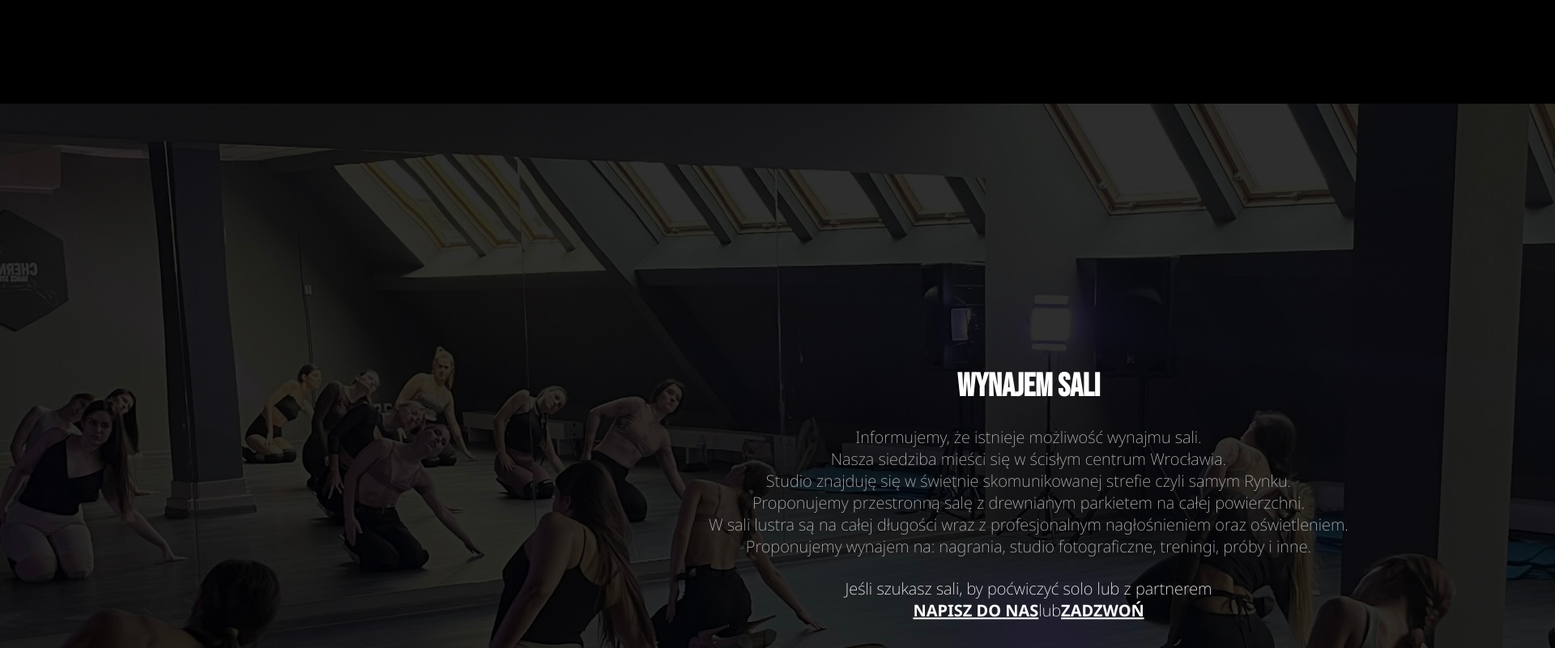
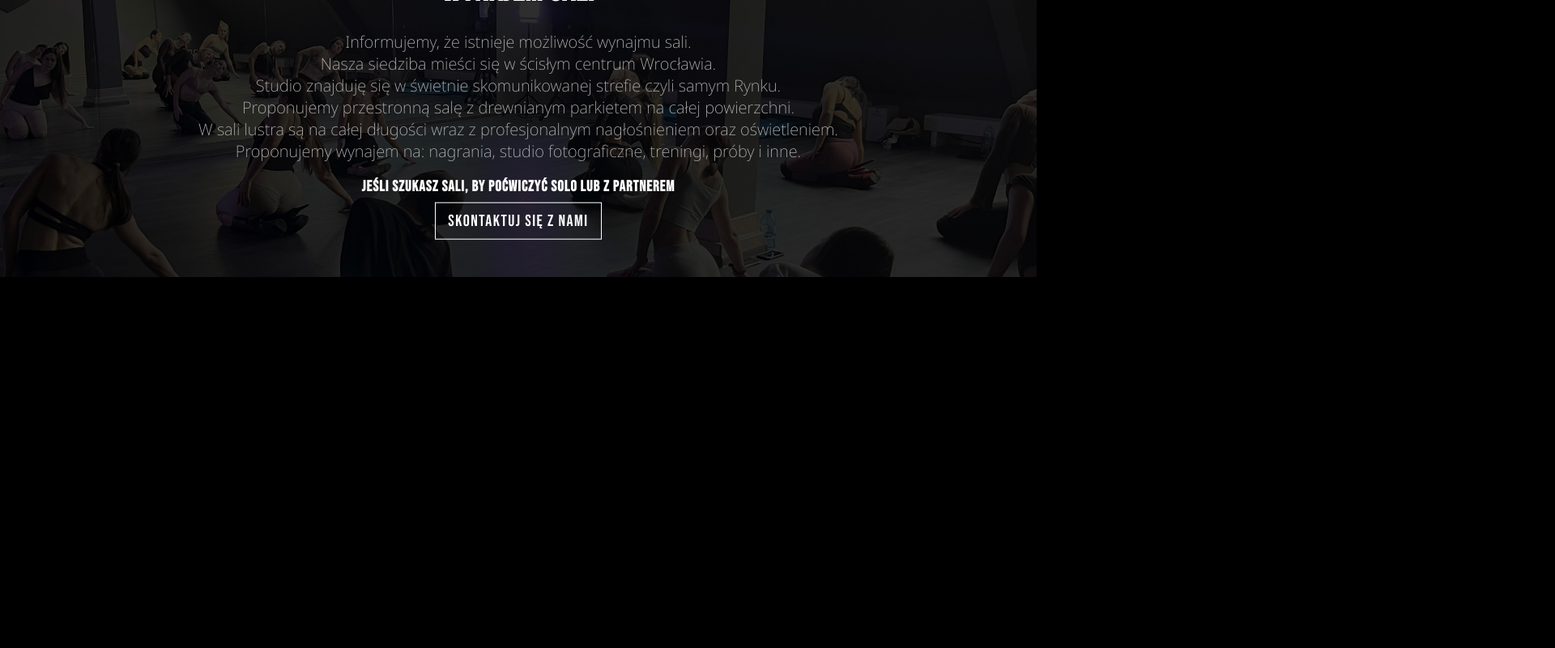
Before and after one commit to Ewelina-EN/dance-studio-wroclaw, a React (Create React App) app: page / in a window 1280 px wide. Shown: the part 4840-5640 px from the top of the page at 81% size, 1920 px wide, since content can reach past the window. After the commit the page ends 5182 px from the top, so only its background shows below. Built offline with nearby package versions, Linux system fonts and the light colour scheme.

Commit message:
room rental modification

```diff
--- a/src/App.css
+++ b/src/App.css
@@ -78,26 +78,18 @@
   text-align: center;
 }
 
-.lessons a {
-  color: #fff;
-}
-
-.lessons div {
-  text-align: center;
-}
-
-.lessons h2 {
-  font-family: "Bebas Neue", sans-serif;
+.gym-photo {
+  height: 500px;
 }
 
 .lessons {
-  font-family: Thasadith, sans-serif;
+  display: block;
+  position: relative;
+  margin: 50px auto 0;
 }
 
-.lessons {
-  display: inline-block;
-  position: relative;
-  margin: 40px 0 0;
+.lessons a {
+  color: #fff;
 }
 
 .lessons div {
@@ -107,10 +99,14 @@
   transform: translate(-50%, -50%);
   width: 100%;
   padding: 0 20px;
+  text-align: center;
 }
+
 .lessons h2 {
+  font-family: "Bebas Neue", sans-serif;
   margin-bottom: 25px;
 }
+
 .lessons p {
   font-weight: 200;
   font-size: 17px;
@@ -120,19 +116,6 @@
   color: #fff;
   font-size: 20px;
   margin: 25px 0 0;
-}
-
-.lessons {
-  margin: 50px auto 0;
-}
-.lessons p {
-  font-size: 18px;
-}
-.lessons p:last-child {
-  margin: 25px 0 0;
-}
-.lessons div {
-  padding: 10px;
 }
 
 /* Desktop Styles */
@@ -168,6 +151,19 @@
   .nav-social {
     grid-area: 1 / 8 / 2 / 9;
   }
+
+  .gym-photo-container {
+    position: relative;
+    width: 100%;
+    overflow: hidden;
+  }
+
+  .gym-photo {
+    width: 100%;
+    height: auto;
+    display: block;
+    object-fit: cover;
+  }
 }
 
 @media (min-width: 1100px) {
--- a/src/App.js
+++ b/src/App.js
@@ -4,7 +4,7 @@ import Section from "./section/section";
 import { FaBars, FaTimes, FaFacebook, FaInstagram } from "react-icons/fa";
 import "./App.css";
 import { sections } from "./data";
-import trainingRoom from "./assets/main/training-room.jpg";
+import RoomRental from "./section/rent";
 
 function App() {
   const [isOpen, setIsOpen] = useState(false);
@@ -58,37 +58,7 @@ function App() {
             />
           ))}
         </div>
-        <div className="lessons">
-          <img
-            className="gym-photo"
-            src={trainingRoom}
-            alt="training room"
-          ></img>
-          <div>
-            <h2>WYNAJEM SALI</h2>
-            <p>
-              Informujemy, że istnieje możliwość wynajmu sali. <br />
-              Nasza siedziba mieści się w ścisłym centrum Wrocławia. <br />
-              Studio znajduję się w świetnie skomunikowanej strefie czyli samym
-              Rynku. <br /> Proponujemy przestronną salę z drewnianym parkietem
-              na całej powierzchni. <br /> W sali lustra są na całej długości
-              wraz z profesjonalnym nagłośnieniem oraz oświetleniem. <br />{" "}
-              Proponujemy wynajem na: nagrania, studio fotograficzne, treningi,
-              próby i inne.
-            </p>
-            <p>
-              Jeśli szukasz sali, by poćwiczyć solo lub z partnerem
-              <a href="mailto:info.chernikastudio@gmail.com" target="_blank">
-                <br />
-                <strong>NAPISZ DO NAS</strong>
-              </a>
-              lub
-              <a href="tel:+48790318971" target="_blank">
-                <strong>ZADZWOŃ</strong>
-              </a>
-            </p>
-          </div>
-        </div>
+        <RoomRental />
       </div>
     </>
   );
--- a/src/index.css
+++ b/src/index.css
@@ -12,6 +12,7 @@ h4,
 h5,
 h6 {
   font-family: "Bebas Neue", sans-serif;
+  letter-spacing: 1px;
 }
 
 h1 {
--- /dev/null
+++ b/src/section/rent.js
@@ -0,0 +1,35 @@
+import trainingRoom from "../assets/main/training-room.jpg";
+
+const RoomRental = () => {
+  return (
+    <>
+      <div className="lessons">
+        <div className="gym-photo-container">
+          <img className="gym-photo" src={trainingRoom} alt="training room" />
+        </div>
+        <div>
+          <h2>WYNAJEM SALI</h2>
+          <p>
+            Informujemy, że istnieje możliwość wynajmu sali. <br />
+            Nasza siedziba mieści się w ścisłym centrum Wrocławia. <br />
+            Studio znajduję się w świetnie skomunikowanej strefie czyli samym
+            Rynku. <br /> Proponujemy przestronną salę z drewnianym parkietem na
+            całej powierzchni. <br /> W sali lustra są na całej długości wraz z
+            profesjonalnym nagłośnieniem oraz oświetleniem. <br /> Proponujemy
+            wynajem na: nagrania, studio fotograficzne, treningi, próby i inne.
+          </p>
+          <h3>Jeśli szukasz sali, by poćwiczyć solo lub z partnerem </h3>
+          <a
+            href="mailto:info.chernikastudio@gmail.com"
+            target="_blank"
+            className="btn"
+          >
+            SKONTAKTUJ SIĘ Z NAMI
+          </a>
+        </div>
+      </div>
+    </>
+  );
+};
+
+export default RoomRental;
```
